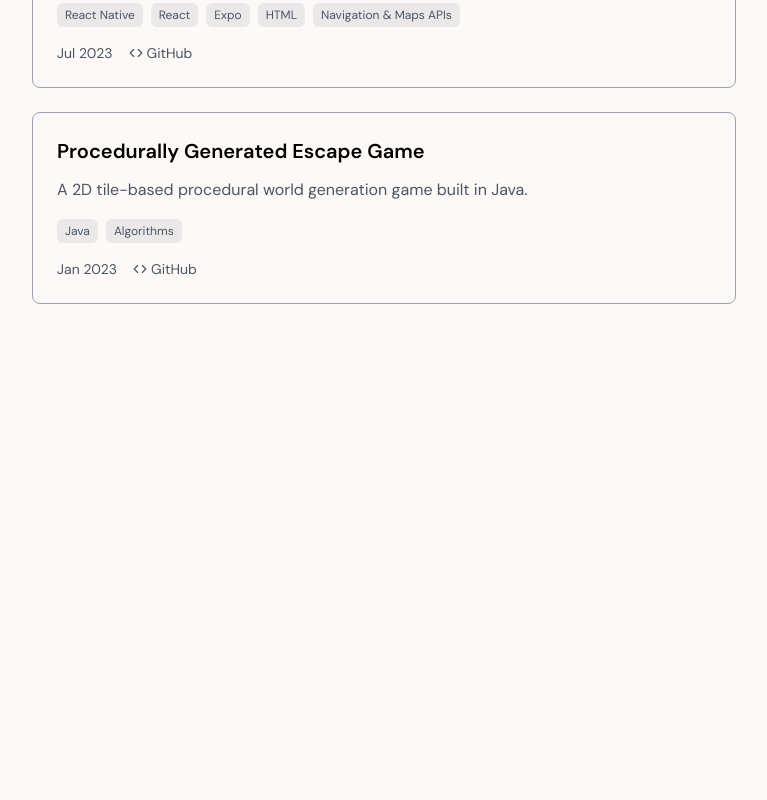
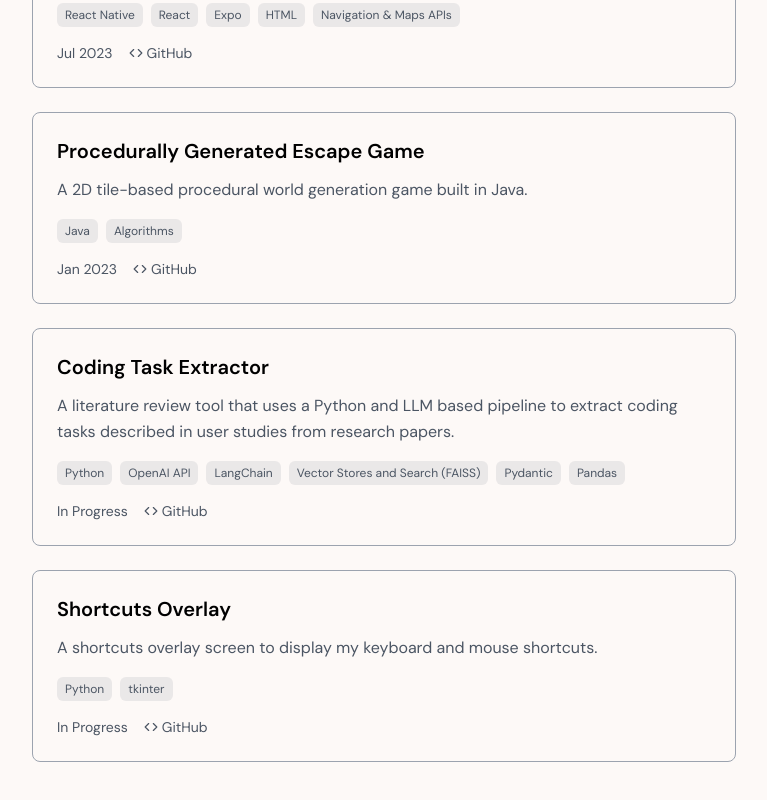
Before and after one commit to c-goenka/personal-website, a Next.js app: page /projects in a window 1280 px wide. Shown: the part 1300-2100 px from the top of the page, without its empty margins (256-1023 px from the left). Before the commit the page ends 1684 px from the top, so only its background shows below. Built offline with nearby package versions, Linux system fonts and the light colour scheme.

Commit message:
added in progress projects

```diff
--- a/src/data/projects.ts
+++ b/src/data/projects.ts
@@ -79,6 +79,26 @@ export const projects: Project[] = [
             github: "https://github.com/c-goenka/study-bears"
         },
     },
+    {
+        id: "coding-task-extractor",
+        title: "Coding Task Extractor",
+        description: "A literature review tool that uses a Python and LLM based pipeline to extract coding tasks described in user studies from research papers.",
+        technologies: ["Python", "OpenAI API", "LangChain", "Vector Stores and Search (FAISS)", "Pydantic", "Pandas"],
+        date: "In Progress",
+        links: {
+            github: "https://github.com/c-goenka/coding-task-extractor"
+        },
+    },
+    {
+        id: "shortcuts-overlay",
+        title: "Shortcuts Overlay",
+        description: "A shortcuts overlay screen to display my keyboard and mouse shortcuts.",
+        technologies: ["Python", "tkinter"],
+        date: "In Progress",
+        links: {
+            github: "https://github.com/c-goenka/shortcuts-overlay"
+        },
+    },
 ];
 
 export function getAllProjects(): Project[] {
@@ -86,6 +106,7 @@ export function getAllProjects(): Project[] {
 }
 
 export function formatDate(dateString: string): string {
+    if (dateString === 'In Progress') return dateString;
     const [year, month] = dateString.split('-');
     return new Date(parseInt(year), parseInt(month) - 1).toLocaleDateString('en-US', {
         year: 'numeric',
```
